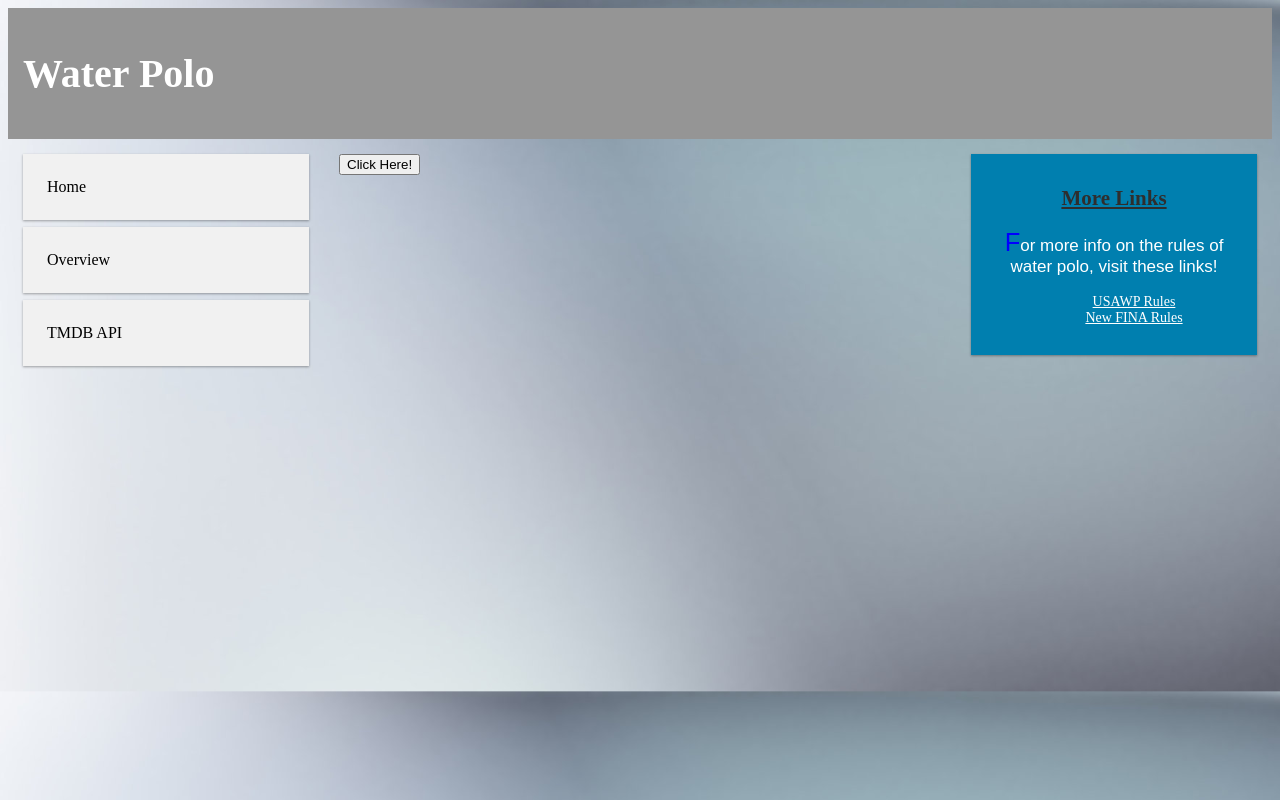
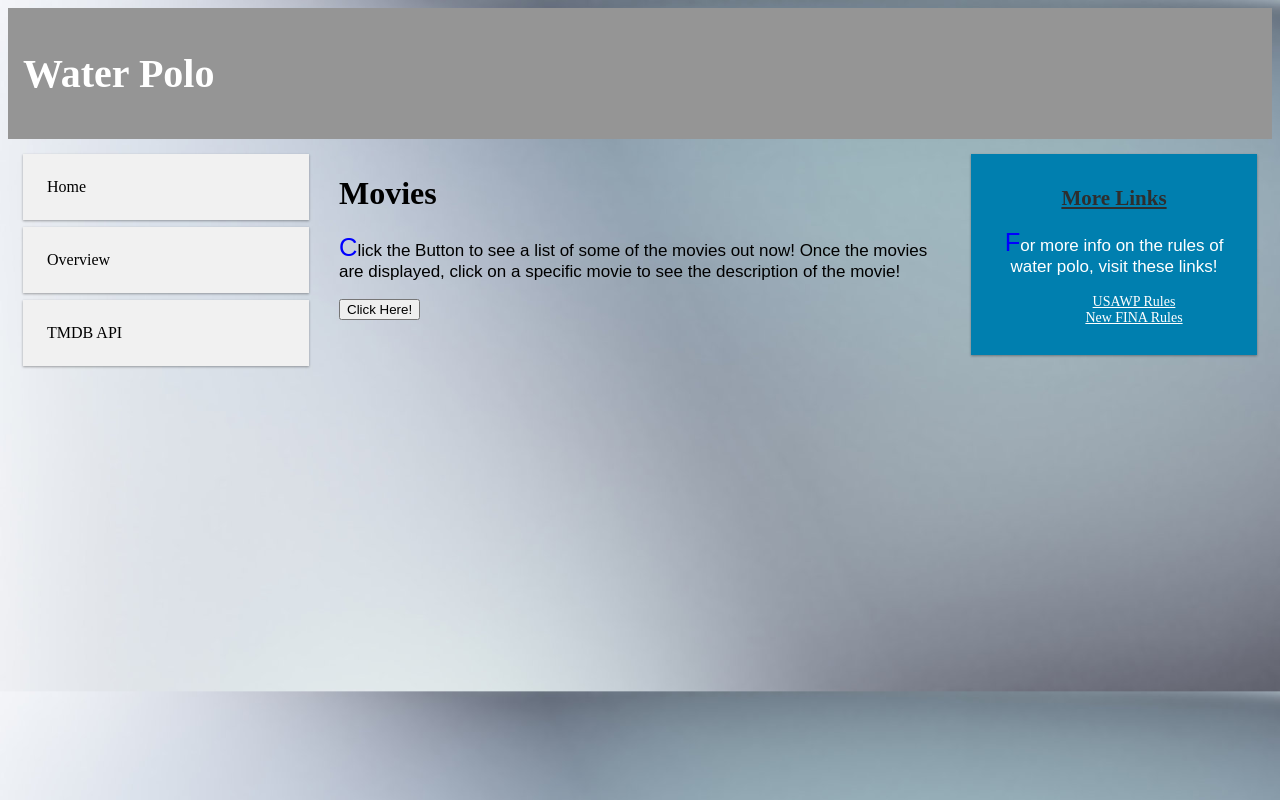
Before and after one commit to codywickman2/CSSE-370, a plain HTML site: page api.html in a window 1280 px wide. Drawn offline with Linux system fonts and the light colour scheme.

Commit message:
Update api.html

```diff
--- a/api.html
+++ b/api.html
@@ -26,6 +26,9 @@ and open the template in the editor.
             </div>
 
             <div class="col-6 col-s-9">
+                <h1>Movies</h1>
+                <p>Click the Button to see a list of some of the movies out now! Once the movies are displayed, click on a specific movie
+                    to see the description of the movie!</p>
                 <button onclick="fetchMovies()">Click Here!</button>
                 <ul id="movies"></ul>
                 <script src="script.js"></script>
```
